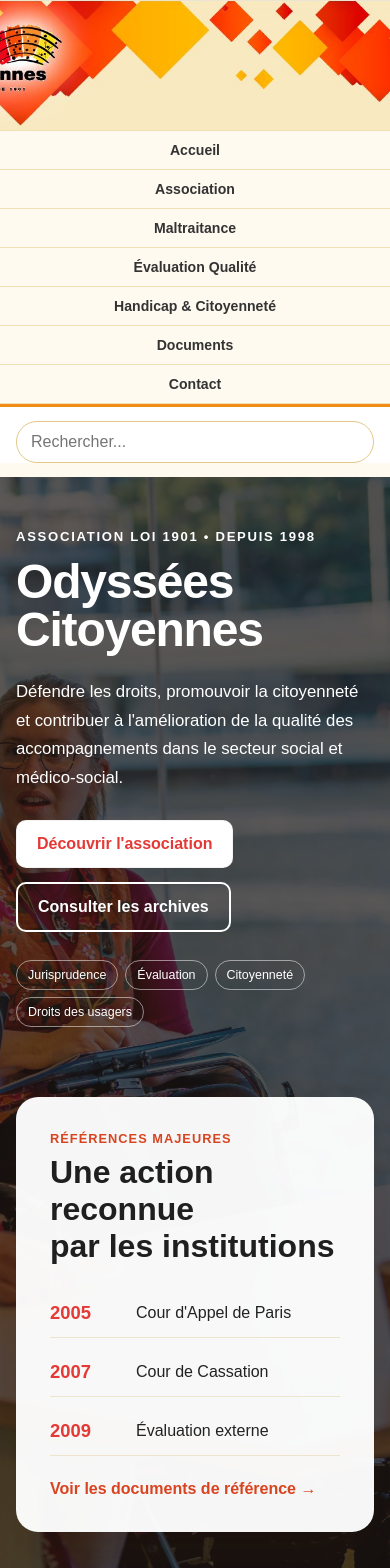
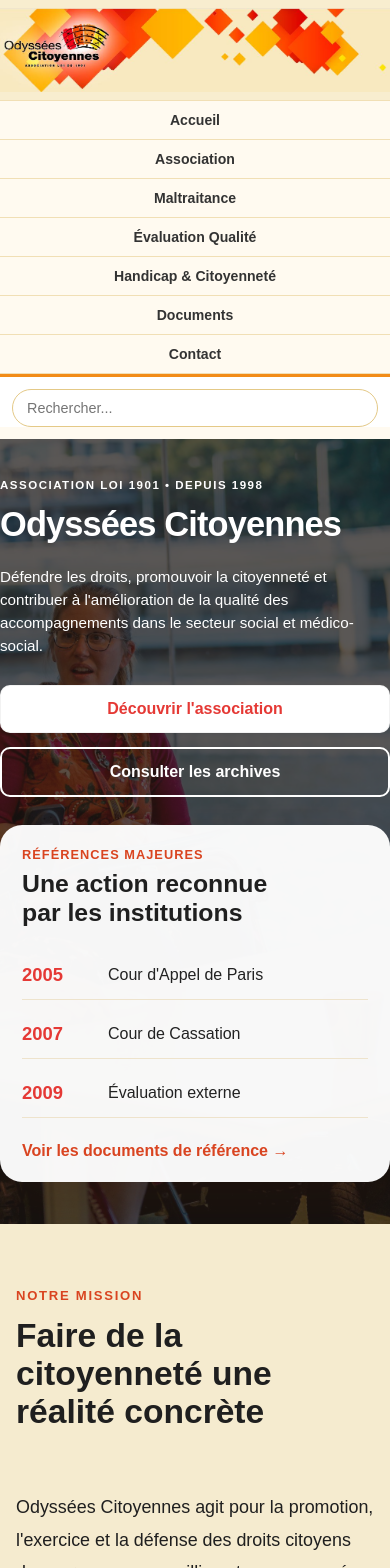
Before and after one commit to DanielCoutellec/odyssees-citoyennes, a Next.js app: page / in a window 390 px wide. Shown: the top 1568 px of the page. Built offline with nearby package versions, Linux system fonts and the light colour scheme.

Commit message:
Correction affichage et slider mobile

```diff
--- a/app/globals.css
+++ b/app/globals.css
@@ -340,68 +340,123 @@
 
 .home-v3-hero-with-slider {
   position: relative;
-
   overflow: hidden;
 
-  isolation: isolate;
+  /* Le slider fournit désormais le fond */
+  background: #333;
 }
+
+/* Conteneur des photos */
 
 .home-photo-slider {
   position: absolute;
-
   inset: 0;
-
-  z-index: -2;
+  z-index: 0;
+  width: 100%;
+  height: 100%;
+  overflow: hidden;
 }
 
 .home-photo-slide {
   position: absolute;
-
   inset: 0;
 
-  background-position: center;
+  width: 100%;
+  height: 100%;
+
   background-size: cover;
+  background-position: center center;
   background-repeat: no-repeat;
-
-  opacity: 0;
-
-  transform: scale(1.03);
-
-  transition:
-    opacity 1.2s ease-in-out,
-    transform 6s ease-out;
 }
 
-.home-photo-slide.active {
-  opacity: 1;
+.home-photo-slide-current {
+  animation: homePhotoFade 1.2s ease-in-out;
+}
 
-  transform: scale(1);
+@keyframes homePhotoFade {
+  from {
+    opacity: 0;
+    transform: scale(1.025);
+  }
+
+  to {
+    opacity: 1;
+    transform: scale(1);
+  }
 }
 
 .home-photo-overlay {
   position: absolute;
+  inset: 0;
+  z-index: 1;
 
-  inset: 0;
+  pointer-events: none;
 
   background: linear-gradient(
     90deg,
-    rgba(28, 24, 21, 0.82) 0%,
-    rgba(28, 24, 21, 0.67) 48%,
-    rgba(28, 24, 21, 0.55) 100%
+    rgba(28, 24, 21, 0.8) 0%,
+    rgba(28, 24, 21, 0.64) 48%,
+    rgba(28, 24, 21, 0.48) 100%
   );
 }
 
 .home-v3-hero-with-slider .home-v3-hero-grid {
   position: relative;
-
   z-index: 2;
 }
 
-.home-v3-hero-with-slider .home-v3-hero-content h1,
-.home-v3-hero-with-slider .home-v3-lead,
-.home-v3-hero-with-slider .home-v3-kicker,
-.home-v3-hero-with-slider .home-v3-meta {
-  color: #fff;
+@media (max-width: 768px) {
+  .home-photo-slide {
+    background-position: center center;
+  }
+
+  .home-photo-overlay {
+    background: rgba(28, 24, 21, 0.62);
+  }
+}
+
+@media (prefers-reduced-motion: reduce) {
+  .home-photo-slide-current {
+    animation: none;
+  }
+}
+
+
+/* =====================================================
+   SLIDER - MOBILE
+   ===================================================== */
+
+@media (max-width: 768px) {
+
+  .home-photo-slider,
+  .home-photo-slide {
+    width: 100%;
+    height: 100%;
+  }
+
+  .home-photo-slide {
+    background-position: center center;
+  }
+
+  .home-photo-overlay {
+    background: rgba(28, 24, 21, 0.62);
+  }
+}
+
+
+/* =====================================================
+   RÉDUCTION DES ANIMATIONS
+   ===================================================== */
+
+@media (prefers-reduced-motion: reduce) {
+  .home-photo-slide {
+    transform: none;
+    transition: opacity 0.2s linear;
+  }
+
+  .home-photo-slide.active {
+    transform: none;
+  }
 }
 
 
@@ -1376,4 +1431,98 @@
   .home-links a {
     transition: none;
   }
+}/* =====================================================
+   CORRECTIONS MOBILE FINALES
+   ===================================================== */
+
+@media (max-width: 650px) {
+
+  /* Bannière : conserver toute l'image et le logo */
+  .logo-image {
+    width: 100%;
+    height: 100px;
+    object-fit: contain;
+    object-position: center;
+    background: #f8edcf;
+  }
+
+  /* Hero accueil */
+  .home-v3-hero {
+    padding: 38px 0 42px;
+  }
+
+  .home-v3-hero-grid {
+    width: 100%;
+    gap: 28px;
+  }
+
+  .home-v3-hero-content {
+    min-width: 0;
+    width: 100%;
+  }
+
+  .home-v3-hero h1 {
+    max-width: 100%;
+    font-size: clamp(2rem, 11vw, 2.6rem);
+    line-height: 1.02;
+    overflow-wrap: anywhere;
+  }
+
+  .home-v3-kicker {
+    font-size: 0.72rem;
+    line-height: 1.4;
+  }
+
+  .home-v3-lead {
+    max-width: 100%;
+    font-size: 0.98rem;
+    line-height: 1.55;
+  }
+
+  .home-v3-actions {
+    flex-direction: column;
+    align-items: stretch;
+  }
+
+  .home-v3-actions .btn {
+    width: 100%;
+  }
+
+  .home-v3-feature {
+    width: 100%;
+    padding: 22px;
+  }
+
+  .home-v3-feature h2 {
+    font-size: 1.55rem;
+  }
+
+  /* Recherche */
+  .site-search {
+    width: calc(100% - 32px);
+    margin: 12px auto;
+  }
+}@media (max-width: 420px) {
+  .home-v3-hero h1 {
+    font-size: 2.15rem;
+    line-height: 1.02;
+  }
+
+  .home-v3-lead {
+    font-size: 0.95rem;
+    line-height: 1.5;
+  }
+
+  .home-v3-meta {
+    display: none;
+  }
+
+  .site-search {
+    width: calc(100% - 24px);
+  }
+
+  .site-search input {
+    padding: 10px 14px;
+    font-size: 0.9rem;
+  }
 }
--- a/components/HomeSlider.tsx
+++ b/components/HomeSlider.tsx
@@ -22,17 +22,13 @@
 
   return (
     <div className="home-photo-slider" aria-hidden="true">
-      {slides.map((src, index) => (
-        <div
-          key={src}
-          className={`home-photo-slide ${
-            index === currentSlide ? "active" : ""
-          }`}
-          style={{
-            backgroundImage: `url("${src}")`,
-          }}
-        />
-      ))}
+      <div
+        key={currentSlide}
+        className="home-photo-slide home-photo-slide-current"
+        style={{
+          backgroundImage: `url("${slides[currentSlide]}")`,
+        }}
+      />
 
       <div className="home-photo-overlay" />
     </div>
```
